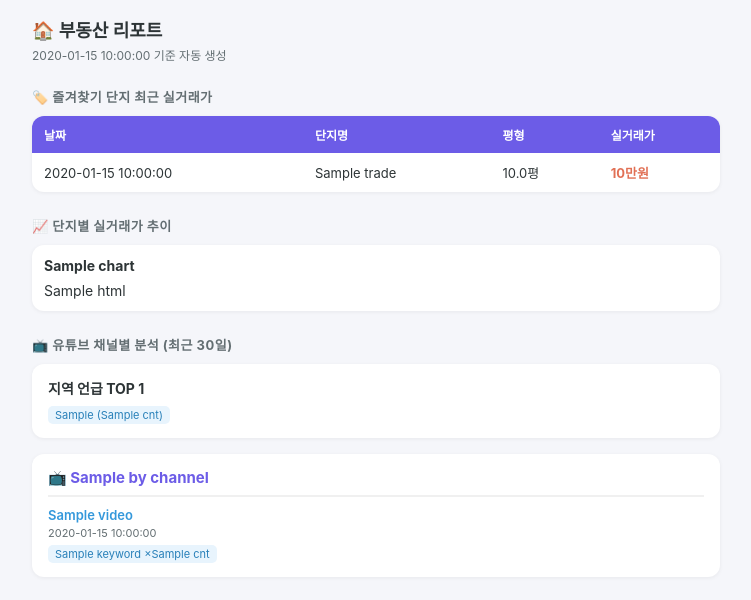
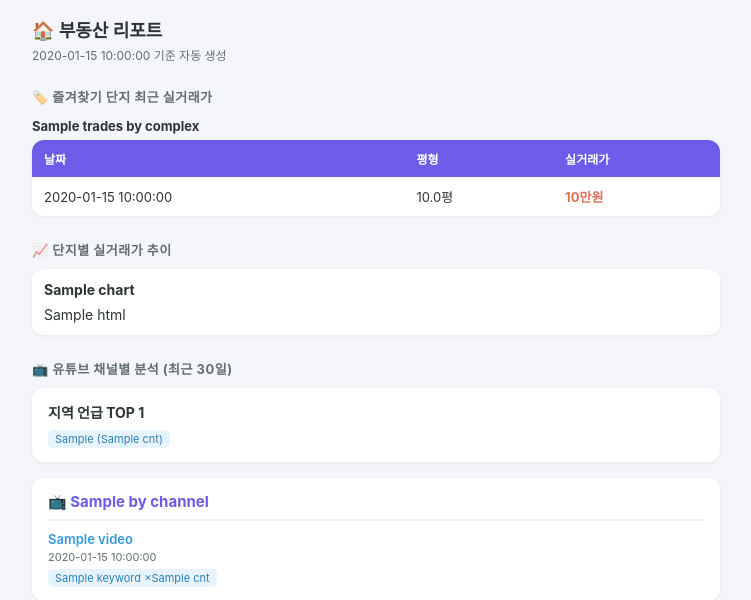
Before and after one commit to gmldus92/realestate-automation, a Python web app: template report/templates/report.html in a window 1280 px wide. Shown: the top 600 px of the page, without its empty margins (264-1015 px from the left). Run offline with Jinja, Linux system fonts and the light colour scheme; the template is opened without the code that fills it: most values are stand-ins (such as "Sample title", 1, 10 or a date in 2020).

Commit message:
feat: 실거래가 단지별 최근 5개씩 표시

```diff
--- a/report/templates/report.html
+++ b/report/templates/report.html
@@ -60,29 +60,32 @@
   <h1>🏠 부동산 리포트</h1>
   <p class="subtitle">{{ date }} 기준 자동 생성</p>
 
-  <!-- 최근 실거래가 TOP 5 -->
-  {% if recent_trades %}
+  <!-- 단지별 최근 실거래가 5개씩 -->
+  {% if trades_by_complex %}
   <div class="section-title">🏷️ 즐겨찾기 단지 최근 실거래가</div>
+  {% for complex_name, trades in trades_by_complex.items() %}
+  {% if trades %}
+  <div style="font-weight:700; font-size:13px; margin: 12px 0 6px;">{{ complex_name }}</div>
   <table class="trade-table">
     <thead>
       <tr>
         <th>날짜</th>
-        <th>단지명</th>
         <th>평형</th>
         <th>실거래가</th>
       </tr>
     </thead>
     <tbody>
-      {% for t in recent_trades %}
+      {% for t in trades %}
       <tr>
         <td>{{ t.deal_date }}</td>
-        <td>{{ t.complex_name }}</td>
         <td>{{ "%.1f"|format(t.area_m2 / 3.305785) }}평</td>
         <td class="price-cell">{{ "{:,}".format(t.deal_amount) }}만원</td>
       </tr>
       {% endfor %}
     </tbody>
   </table>
+  {% endif %}
+  {% endfor %}
   {% endif %}
 
   <!-- 즐겨찾기 단지 실거래가 그래프 -->
```
Also changed, not shown: main.py (+9 -10 lines).
